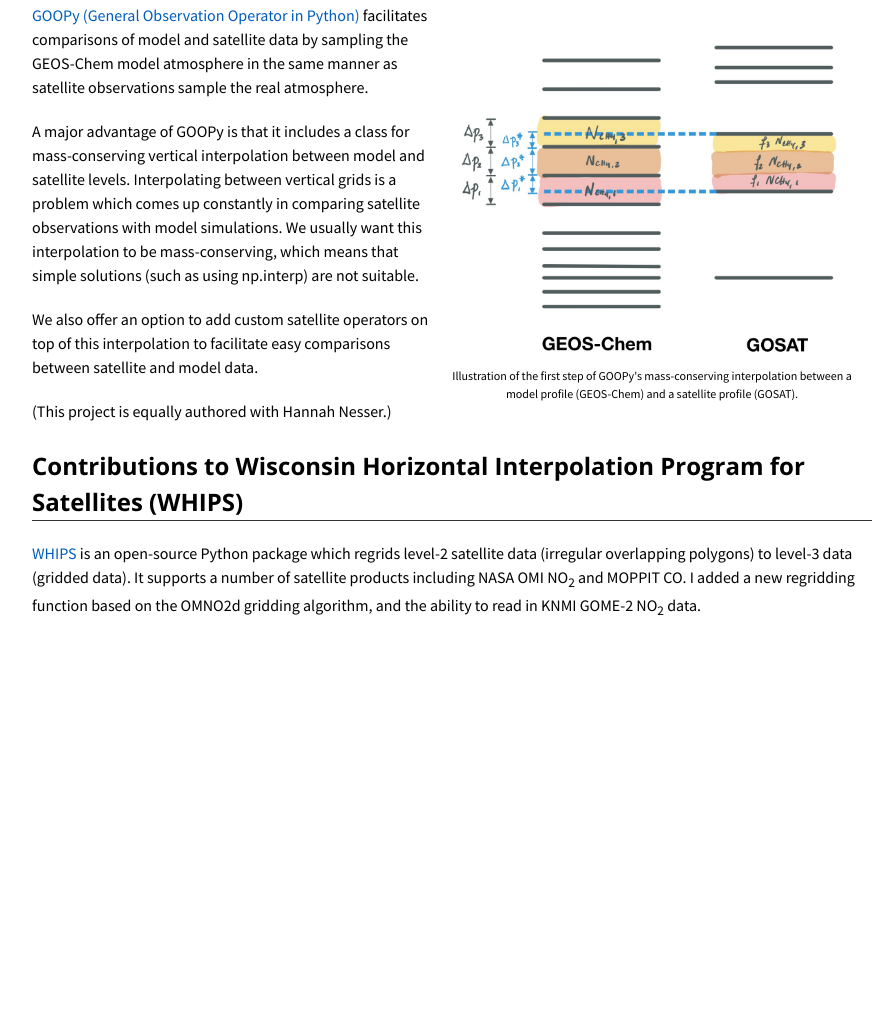
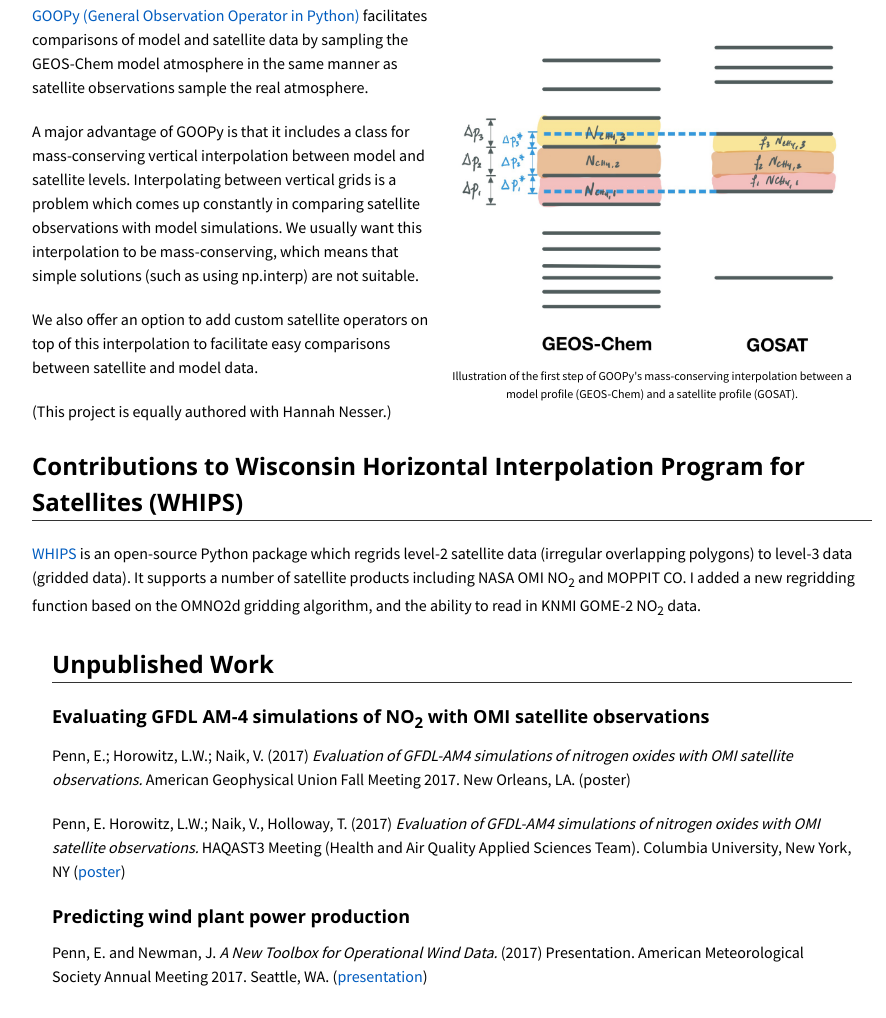
Before and after one commit to pennelise/pennelise.github.io, a plain HTML site: page projects.html in a window 1280 px wide. Shown: the part 150-1168 px from the top of the page, without its empty margins (188-1074 px from the left). Before the commit the page ends 801 px from the top, so only its background shows below. Drawn offline with nearby package versions, Linux system fonts and the light colour scheme.

Commit message:
Add unpublished work section to projects.html
Added section for unpublished work with project details.

```diff
--- a/projects.html
+++ b/projects.html
@@ -84,6 +84,57 @@
             </div>
   <!-- ...end WHIPS -->
 
+<!-- UNPUBLISHED WORK -->
+        <div class="flex-row">
+          <div class="flex-item flex-column">
+            <h2 class="add-top-margin">Unpublished Work</h1>
+            <hr> <!-- underline -->
+  <!-- Hollings Project -->
+             <div class="flex-row">
+              <div class="flex-row full-width">
+                <h3>Evaluating GFDL AM-4 simulations of NO<sub>2</sub> with OMI satellite observations</h3>
+              </div>
+              <div class="flex-row">
+              <div class="flex-column">
+                <p class = 'text'>
+                Penn, E.; Horowitz, L.W.; Naik, V. (2017) <i>Evaluation of GFDL-AM4 simulations of nitrogen oxides with
+OMI satellite observations.</i> American Geophysical Union Fall Meeting 2017. New Orleans, LA. (poster)
+                </p>
+                <p class = "text">
+                Penn, E. Horowitz, L.W.; Naik, V., Holloway, T. (2017) <i>Evaluation of GFDL-AM4 simulations of
+nitrogen oxides with OMI satellite observations.</i> HAQAST3 Meeting (Health and Air Quality
+Applied Sciences Team). Columbia University, New York, NY (<a href='https://haqast.org/wp-content/uploads/sites/91/2017/12/Penn.pdf'>poster</a>)
+                </p>
+              </div>
+            </div>
+  <!-- ...end Hollings -->
+ <!-- SULI Wind Project -->
+            <div class="flex-row">
+              <div class="flex-row full-width">
+                <h3>Predicting wind plant power production</h3>
+              </div>
+              <div class="flex-row">
+              <div class="flex-column">
+<!--                <p class = "text">
+                Wind farm operators need to predict their power production 24 hours in advance so that they can submit accurate predictions to the grid operators. These predictions are imperfect, and the wind industry loses over $300 million each year to inaccurate power forecasts. Wind turbine power production depends in part on the amount of wind shear and turbulence in the surrounding atmosphere. However, these effects are not well understood and can be highly dependent on local conditions. We used a random forest model to incorporate shear and turbulence, as well as local information like altitude, to predict power production at a wind farm. We found that the new model, which incorporated more localized atmospheric information, outperformed the standard industry wind curve.
+                </p> -->
+                <p class = "text">
+                Penn, E. and Newman, J. <i>A New Toolbox for Operational Wind Data.</i> (2017) Presentation. American Meteorological Society Annual Meeting 2017. Seattle, WA. (<a href='https://ams.confex.com/ams/97Annual/videogateway.cgi/id/37671?recordingid=37671&uniqueid=Paper315015&entry_password=386098'>presentation</a>)
+                </p>
+              </div>
+<!--              <div class="flex-item flex-column">
+                <img class="image max-width-300" src="img/wind_field.jpg">
+                <p class="image-caption max-width-400">Image Caption</p>
+              </div>
+              </div> -->
+            </div>
+  <!-- ...end SULI -->
+
+          </div>
+        </div>
+<!-- ...END PAST PROJECTS -->
+
+
           </div>
         </div>
 
```
